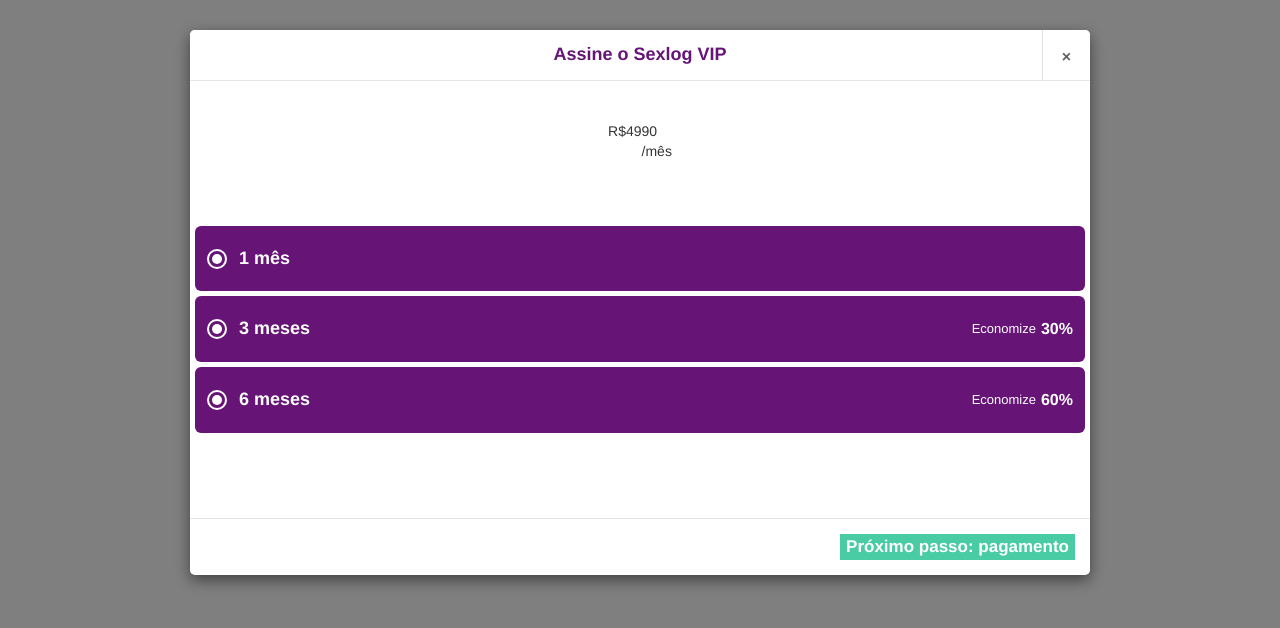
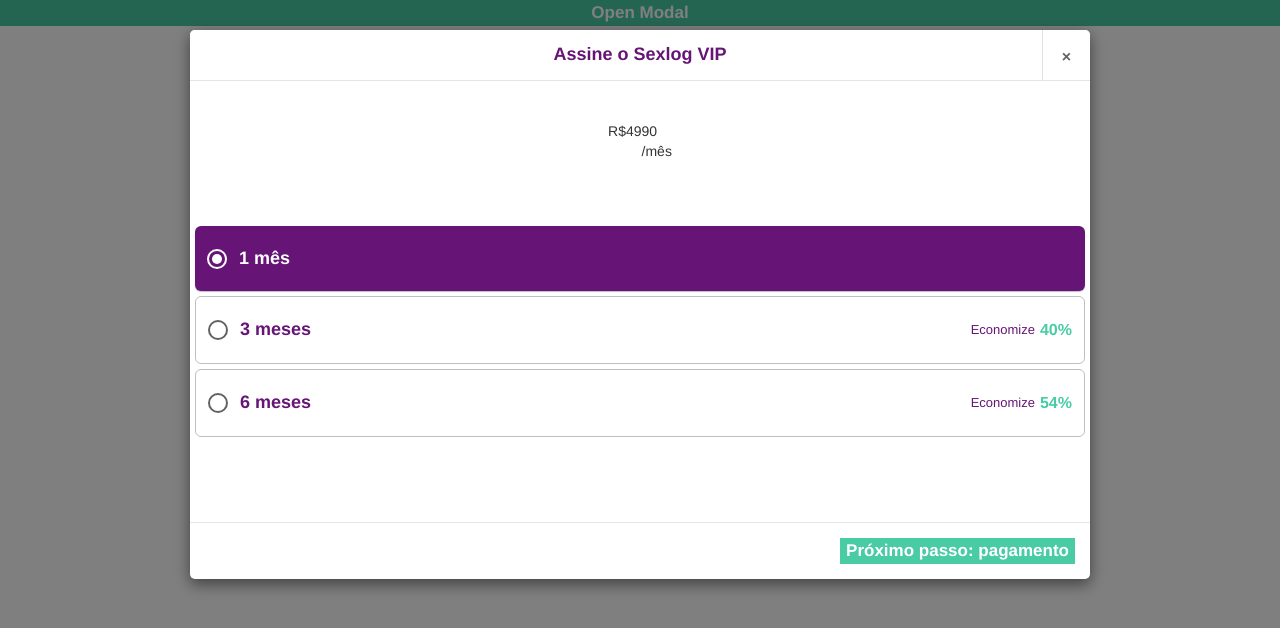
Before and after one commit to hjkuba/front-test, a React app: page / in a window 1280 px wide. Shown: the top 628 px of the page. Built offline with nearby package versions, Linux system fonts and the light colour scheme.

Commit message:
Implementing interactions on pricing screen

```diff
--- a/config/webpack.config.dev.js
+++ b/config/webpack.config.dev.js
@@ -152,6 +152,10 @@
                         },
                     },
                     {
+                        test: /\.json$/,
+                        loader: require.resolve('json-loader')
+                    },
+                    {
                         test: /\.scss$/,
                         use: [
                             require.resolve('style-loader'),
--- a/package.json
+++ b/package.json
@@ -92,6 +92,7 @@
     "extends": "react-app"
   },
   "devDependencies": {
+    "json-loader": "^0.5.7",
     "node-sass": "^4.7.2",
     "sass-loader": "^6.0.6"
   }
--- a/src/App.js
+++ b/src/App.js
@@ -1,30 +1,72 @@
 import React, { Component } from 'react';
 import { SexLogModal, SexLogHeader, SexLogBody, SexLogFooter, SexLogButton,
     PriceContainer, PlanOptionsContainer, PlanOption } from './components';
+import data from './server/data.json';
 
 class App extends Component {
-    render() {
-        return (
-            <div>
-                <SexLogModal>
-                    <SexLogHeader
-                        title="Assine o Sexlog VIP"
-                    />
-                    <SexLogBody>
+    constructor(props) {
+        super(props);
+        this.state = {
+            showModal: true,
+            selectedPlan: data.plans[0],
+            modalStep: 1
+        };
+    }
+    renderPlans(plans) {
+        return plans.map((plan, index) => (
+            <PlanOption
+                selected={this.state.selectedPlan.id === plan.id}
+                key={index}
+                name={plan.name}
+                discount={plan.discount}
+                onClick={() => this.setState({selectedPlan: plan})}
+            />
+        ));
+    }
+    renderBody() {
+        switch(this.state.modalStep) {
+            case 1:
+                return (
+                    <div>
                         <PriceContainer
-                            currency="R$"
-                            integer="49"
+                            currency={this.state.selectedPlan.price.currency}
+                            integer={this.state.selectedPlan.price.integer}
                             decimal="90"
                             periodicy="/mês"
                         />
                         <PlanOptionsContainer>
-                            <PlanOption name="1 mês"/>
-                            <PlanOption name="3 meses" discount="Economize 30%"/>
-                            <PlanOption name="6 meses" discount="Economize 60%"/>
+                            { this.renderPlans(data.plans)}
                         </PlanOptionsContainer>
+                    </div>
+                )
+        }
+    }
+    renderFooter() {
+        switch(this.state.modalStep) {
+            case 1:
+                return <SexLogButton onClick={() => this.setState({modalStep: 2})}>Próximo passo: pagamento</SexLogButton>;
+            case 2:
+                return <SexLogButton>Concluir minha assinatura</SexLogButton>
+        }
+    }
+    render() {
+        return (
+            <div style={{display: 'flex', justifyContent: 'center'}}>
+                <SexLogButton onClick={() => this.setState({showModal: true})}>Open Modal</SexLogButton>
+                <SexLogModal
+                    show={this.state.showModal}
+                    onHide={() => this.setState({showModal: false})}
+                >
+                    <SexLogHeader
+                        returnButton={this.state.modalStep !== 1}
+                        onReturn={() => this.setState({modalStep: this.state.modalStep - 1})}
+                        title="Assine o Sexlog VIP"
+                    />
+                    <SexLogBody>
+                        { this.renderBody() }
                     </SexLogBody>
                     <SexLogFooter>
-                        <SexLogButton>Próximo passo: pagamento</SexLogButton>
+                        { this.renderFooter() }
                     </SexLogFooter>
                 </SexLogModal>
             </div>
--- a/src/components/PlanOption.js
+++ b/src/components/PlanOption.js
@@ -11,9 +11,9 @@
         return;
     };
     return (
-        <div className="plan-option">
-            <div className="selected-radio-container">
-                <div className="selected-radio"></div>
+        <div className={`plan-option ${props.selected ? 'selected' : ''}`}>
+            <div onClick={props.onClick} className="radio-outer">
+                <div className="radio-inner"></div>
             </div>
             <div className="title">
                 {props.name}
--- a/src/components/PlanOption.scss
+++ b/src/components/PlanOption.scss
@@ -2,31 +2,33 @@
 @import '../styles/color-variables';
 
 .plan-option {
-  background-color: $purple-color;
+  position: relative;
+  display: flex;
+  align-items: center;
+  padding: 20px 12px;
   margin: 5px 0;
-  padding: 20px 12px;
-  display: flex;
+  background-color: white;
+  border: 1px solid $medium-grey-color;
   border-radius: 6px;
-  align-items: center;
-  position: relative;
-  .selected-radio-container {
+  .radio-outer {
     display: flex;
     justify-content: center;
     align-items: center;
-    border-radius: 50%;
+    cursor: pointer;
     width: 20px;
     height: 20px;
     background: transparent;
-    border: 2px solid white;
-    .selected-radio {
-      border-radius: 50%;
+    border: 2px solid $dark-grey-color;
+    border-radius: 50%;
+    .radio-inner {
       width: 10px;
       height: 10px;
-      background: white;
+      background: transparent;
+      border-radius: 50%;
     }
   }
   .title {
-    color: white;
+    color: $purple-color;
     padding: 0 12px;
     font-size: 18px;
     font-weight: bold;
@@ -34,14 +36,35 @@
   .discount {
     display: flex;
     align-items: center;
-    color: white;
+    color: $purple-color;
     font-size: 13px;
     right: 12px;
     position: absolute;
     &-value {
+      color: $green-color;
       margin-left: 5px;
       font-weight: bold;
       font-size: 16px;
     }
   }
+  &.selected {
+    background-color: $purple-color;
+    box-shadow: 0 1px 1px $medium-grey-color;
+    border: none;
+    .title {
+      color: white;
+    }
+    .discount {
+      color: white;
+      &-value {
+        color: white;
+      }
+    }
+    .radio-outer {
+      border: 2px solid white;
+      .radio-inner {
+        background: white;
+      }
+    }
+  }
 }
--- a/src/components/SexLogButton.js
+++ b/src/components/SexLogButton.js
@@ -2,7 +2,7 @@
 import './SexLogButton.scss';
 
 const SexLogButton = (props) => (
-    <button className="sexlog-button">{props.children}</button>
+    <button onClick={props.onClick} className="sexlog-button">{props.children}</button>
 );
 
 export default SexLogButton;
--- a/src/components/SexLogHeader.js
+++ b/src/components/SexLogHeader.js
@@ -1,11 +1,23 @@
 import React from 'react';
-import { Modal } from 'react-bootstrap';
+import { Modal, Glyphicon } from 'react-bootstrap';
 import './SexLogHeader.scss';
 
-const SexLogHeader = (props) => (
-    <Modal.Header className="sexlog-header" closeButton>
-        <Modal.Title>{props.title}</Modal.Title>
-    </Modal.Header>
-);
+const SexLogHeader = (props) => {
+    const renderReturnButton = () => (
+        props.returnButton ?
+            <button
+                className="return-button"
+                onClick={props.onReturn}>
+                <Glyphicon glyph="chevron-left"/>
+            </button>
+            : null
+    );
+    return (
+        <Modal.Header className="sexlog-header" closeButton>
+            { renderReturnButton() }
+            <Modal.Title>{props.title}</Modal.Title>
+        </Modal.Header>
+    );
+}
 
 export default SexLogHeader;
--- a/src/components/SexLogHeader.scss
+++ b/src/components/SexLogHeader.scss
@@ -17,6 +17,19 @@
     opacity: 1;
     span {
       color: $dark-grey-color;
+      font-size: 16px;
+    }
+  }
+  .return-button {
+    position: absolute;
+    bottom: 0;
+    left: 0;
+    top: 0;
+    padding: 0 19px;
+    background-color: transparent;
+    border: none;
+    span {
+      color: $medium-grey-color;
       font-size: 16px;
     }
   }
--- a/src/components/SexLogModal.js
+++ b/src/components/SexLogModal.js
@@ -3,7 +3,12 @@
 import './SexLogModal.scss';
 
 const SexLogModal = (props) => (
-    <Modal className="sexlog-modal" bsSize="large" show={true}>
+    <Modal
+        className="sexlog-modal"
+        bsSize="large"
+        show={props.show}
+        onHide={props.onHide}
+    >
         {props.children}
     </Modal>
 );
--- /dev/null
+++ b/src/server/data.json
@@ -0,0 +1,69 @@
+{
+   "plans":[
+      {
+         "id":1,
+         "name":"1 mês",
+         "discount":"",
+         "total":"Total: R$ 49,90 em até 1x no cartão de crédito",
+         "price":{
+            "currency":"R$",
+            "integer":49,
+            "decimal":90,
+            "periodicy":"/mês"
+         },
+         "parc":[],
+         "payments": [
+             "Pagamento no <b>cartão de crédito</b>",
+             "Parcela única no <b>débito em conta</b>",
+             "Pagamento no <b>boleto bancário</b>"
+         ]
+      },
+      {
+         "id":2,
+         "name":"3 meses",
+         "discount":"Economize 40%",
+         "total":"Total: R$ 89,70 em até 3x iguais no cartão de crédito",
+         "price":{
+            "currency":"R$",
+            "integer":29,
+            "decimal":90,
+            "periodicy":"/mês"
+         },
+         "parc":[
+            "Parcelado em 1x de R$ 89,70",
+            "Parcelado em 2x de R$ 44,85",
+            "Parcelado em 3x de R$ 29,90"
+        ],
+        "payments": [
+            "Até 3x iguais no <b>cartão de crédito</b>",
+            "Parcela única no <b>débito em conta</b>",
+            "Pagamento no <b>boleto bancário</b>"
+        ]
+      },
+      {
+         "id":3,
+         "name":"6 meses",
+         "discount":"Economize 54%",
+         "total":"Total: R$ 137,40 em até 6x iguais no cartão de crédito",
+         "price":{
+            "currency":"R$",
+            "integer":22,
+            "decimal":90,
+            "periodicy":"/mês"
+         },
+         "parc":[
+            "Parcelado em 1x de R$ 137,40",
+            "Parcelado em 2x de R$ 68,70",
+            "Parcelado em 3x de R$ 45,80",
+            "Parcelado em 4x de R$ 35,35",
+            "Parcelado em 5x de R$ 27,48",
+            "Parcelado em 6x de R$ 22,90"
+        ],
+        "payments": [
+            "Até 6x iguais no <b>cartão de crédito</b>",
+            "Parcela única no <b>débito em conta</b>",
+            "Pagamento no <b>boleto bancário</b>"
+        ]
+      }
+   ]
+}
--- a/src/styles/color-variables.scss
+++ b/src/styles/color-variables.scss
@@ -1,5 +1,6 @@
 $background-color: #f5f5f5;
 $grey-color: #e1e1e1;
+$medium-grey-color: #bfbfbf;
 $dark-grey-color: #626262;
 $pink-color: #d62477;
 $purple-color: #661577;
```
